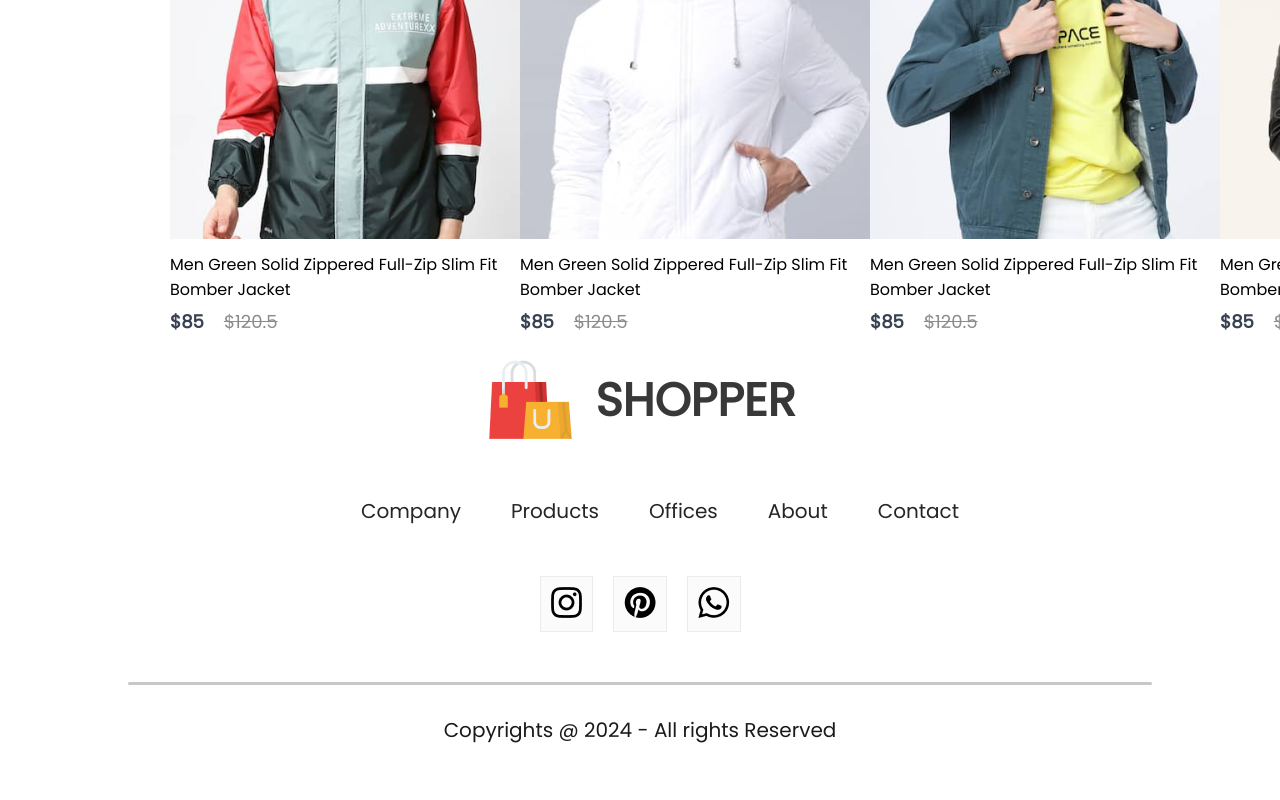
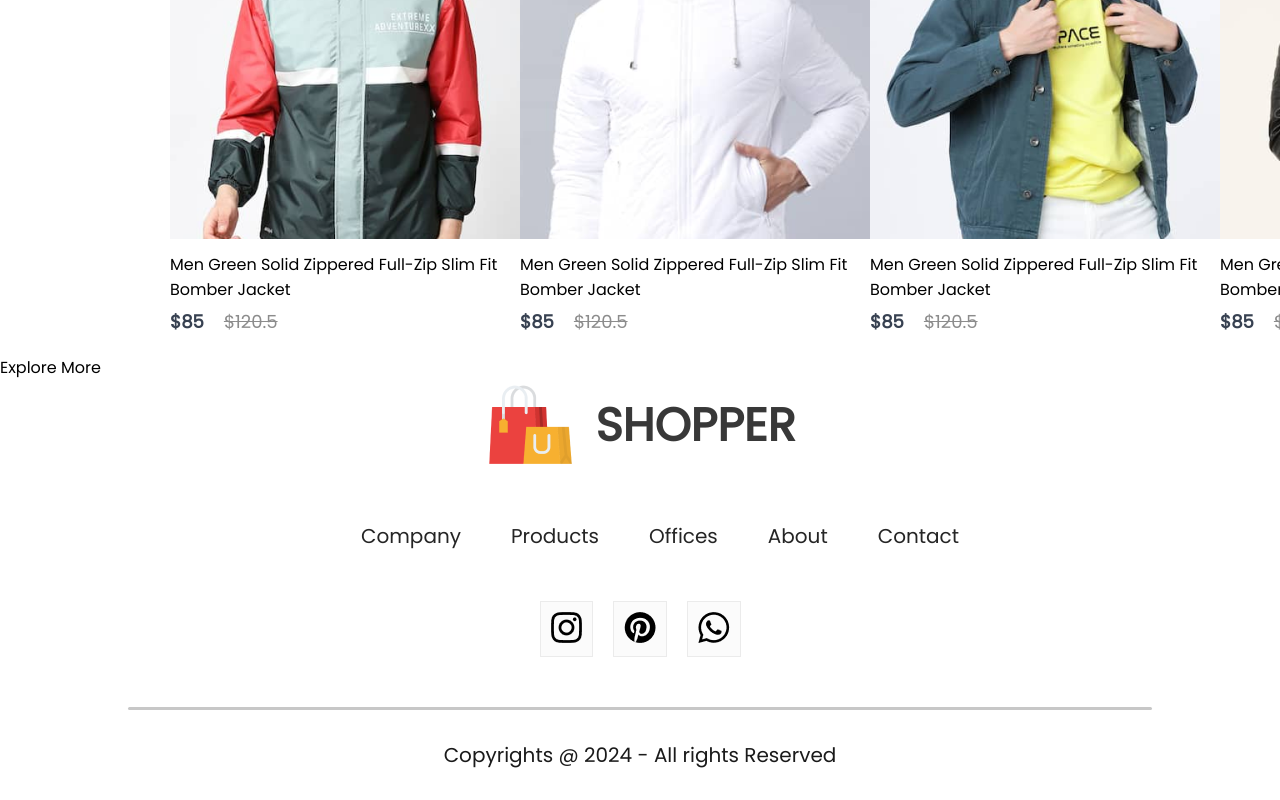
Before and after one commit to tajemouti/e-commerce, a React (Create React App) app: page /men in a window 1280 px wide. Shown: the part 1816-2616 px from the top of the page. Before the commit the page ends 2591 px from the top, so only its background shows below. Built offline with nearby package versions, Linux system fonts and the light colour scheme.

Commit message:
Add shopcategory-loadmore div into ShopCategory component

```diff
--- a/src/pages/ShopCategory.jsx
+++ b/src/pages/ShopCategory.jsx
@@ -28,6 +28,9 @@ const ShopCategory = (props) => {
           }
         })}
       </div>
+      <div className="shopcategory-loadmore">
+        Explore More
+      </div>
     </div>
   )
 }
```
